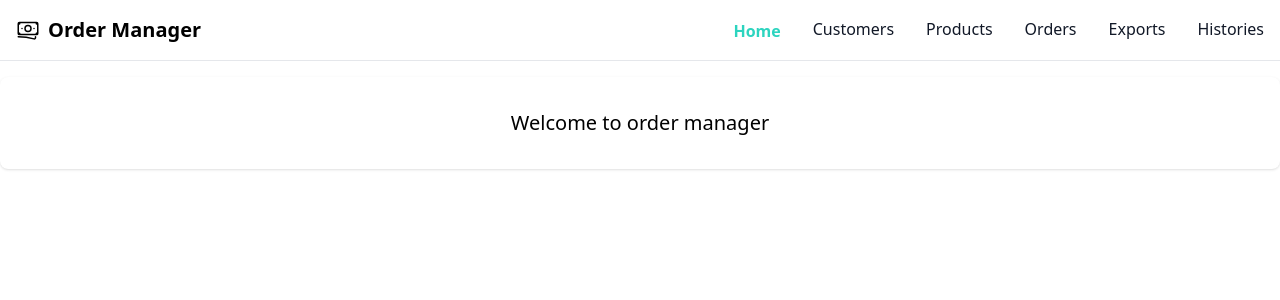
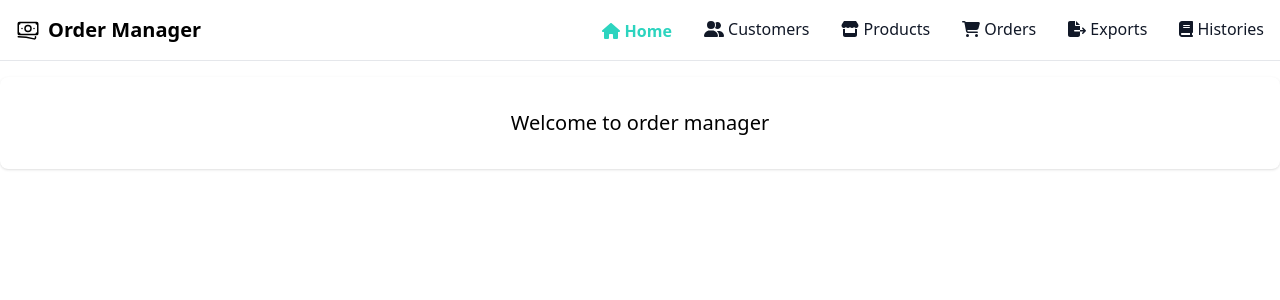
Before and after one commit to ArtiomIagolnic/order-manager, a Vue app in the folder client/: page / in a window 1280 px wide. Shown: the top 300 px of the page. Built offline with nearby package versions, Linux system fonts and the light colour scheme; no server answers.

Commit message:
icons added

```diff
--- a/client/src/components/NavBarComponent.vue
+++ b/client/src/components/NavBarComponent.vue
@@ -68,9 +68,9 @@
               :to="link.path"
               @click="closeMobileMenu"
               :class="{ 'active-link': $route.path === link.path }"
-              class="block py-2 pl-3 pr-4 text-gray-900 rounded hover:bg-gray-100 md:hover:bg-transparent md:p-0 dark:text-white  dark:hover:bg-gray-700 dark:border-gray-700 transition-colors hover:underline"
+              class="block py-2 pl-3 pr-4 text-gray-900 rounded hover:bg-gray-100 md:hover:bg-transparent md:p-0 dark:text-white dark:hover:bg-gray-700 dark:border-gray-700 transition-colors hover:underline"
             >
-              {{ link.name }}
+              <font-awesome-icon :icon="link.icon" /> {{ link.name }}
             </router-link>
           </li>
         </ul>
@@ -84,12 +84,12 @@ export default {
     return {
       isMobileMenuOpen: false,
       links: [
-        { name: "Home", path: "/" },
-        { name: "Customers", path: "/customers" },
-        { name: "Products", path: "/products" },
-        { name: "Orders", path: "/orders" },
-        { name: "Exports", path: "/exports" },
-        { name: "Histories", path: "/histories" },
+        { name: "Home", path: "/", icon: "fa-solid fa-house" },
+        { name: "Customers", path: "/customers", icon: " fa-user-group" },
+        { name: "Products", path: "/products", icon: "fa-store" },
+        { name: "Orders", path: "/orders", icon: "fa-cart-shopping" },
+        { name: "Exports", path: "/exports", icon: "fa-file-export" },
+        { name: "Histories", path: "/histories", icon: "fa-book" },
       ],
     };
   },
--- a/client/src/components/SearchComponent.vue
+++ b/client/src/components/SearchComponent.vue
@@ -11,7 +11,7 @@
     <button
       @click="search"
       class="w-1/3 bg-white border-b border-gray-300 hover:border-gray-700 hover:bg-gray-800 hover:text-white dark:border-gray-700 dark:bg-gray-800 dark:text-white dark:hover:bg-white dark:hover:border-gray-300 dark:hover:text-gray-800 font-bold py-2 px-4 ml-2 rounded"
-    >
+    ><font-awesome-icon icon="fa-solid fa-magnifying-glass" />
       Search
     </button>
   </div>
--- a/client/src/components/TableComponent.vue
+++ b/client/src/components/TableComponent.vue
@@ -2,12 +2,9 @@
   <div class="container">
     <!-- mobile version -->
     <div class="bg-white md:hidden">
-      <div class="grid grid-cols-1 sm:grid-cols-2 gap-4">
       <div class="sticky-header" :style="{ top: stickyHeaderTop }">
         <div class="px-6 py-4 flex items-center justify-between">
-            <div class="text-gray-600 text-sm">
-              {{ selectedCount }} selected
-            </div>
+          <div class="text-gray-600 text-sm">{{ selectedCount }} selected</div>
           <div class="flex space-x-4">
             <button
               @click="toggleSortMenu"
@@ -39,6 +36,7 @@
                     @click="deleteSelected"
                     class="w-full text-left px-4 py-2 text-gray-800 hover:bg-gray-100"
                   >
+                    <font-awesome-icon icon="fa-solid fa-trash" />
                     Delete Selected
                   </button>
                 </li>
@@ -48,6 +46,7 @@
                     class="text-left block w-full px-4 py-2 text-gray-800 hover:bg-gray-100"
                     :class="disabledClass"
                   >
+                    <font-awesome-icon icon="fa-solid fa-file-export" />
                     Export Selected as Excel
                   </a>
                 </li>
@@ -56,6 +55,7 @@
           </div>
         </div>
       </div>
+      <div class="grid grid-cols-1 sm:grid-cols-2 gap-4">
         <!-- Loop Through Items -->
         <div
           v-for="(item, i) in items"
@@ -116,6 +116,7 @@
                 @click="deleteSelected"
                 class="w-full text-left px-4 py-2 text-gray-800 hover:bg-gray-100"
               >
+                <font-awesome-icon icon="fa-solid fa-trash" />
                 Delete Selected
               </button>
             </li>
@@ -125,6 +126,7 @@
                 class="text-left block w-full px-4 py-2 text-gray-800 hover:bg-gray-100"
                 :class="disabledClass"
               >
+                <font-awesome-icon icon="fa-solid fa-file-export" />
                 Export Selected as Excel
               </a>
             </li>
@@ -138,9 +140,8 @@
         <!-- Table Header -->
         <slot name="table-header"></slot>
 
-
         <!-- Table Body -->
-        <div class="flex-none ">
+        <div class="flex-none">
           <slot
             name="body-item"
             v-for="(item, i) in items"
--- a/client/src/main.js
+++ b/client/src/main.js
@@ -13,10 +13,36 @@ import { FontAwesomeIcon } from "@fortawesome/vue-fontawesome";
 import {
   faSortUp,
   faSortDown,
-  faSort
+  faSort,
+  faTrash,
+  faFileExport,
+  faUserPlus,
+  faPlus,
+  faCartPlus,
+  faMagnifyingGlass,
+  faHouse,
+  faUserGroup,
+  faStore,
+  faCartShopping,
+  faBook
 } from "@fortawesome/free-solid-svg-icons";
 
-library.add(faSortUp, faSortDown,faSort);
+library.add(
+  faSortUp,
+  faSortDown,
+  faSort,
+  faTrash,
+  faFileExport,
+  faUserPlus,
+  faPlus,
+  faCartPlus,
+  faMagnifyingGlass,
+  faHouse,
+  faUserGroup,
+  faStore,
+  faCartShopping,
+  faBook
+);
 const pinia = createPinia();
 const app = createApp(App);
 
--- a/client/src/pages/customers/index.vue
+++ b/client/src/pages/customers/index.vue
@@ -11,7 +11,7 @@
   <button
     @click="openModal()"
     class="w-full md:w-2/5 bg-white border-b border-gray-300 hover:border-gray-700 hover:bg-gray-800 hover:text-white dark:border-gray-700 dark:bg-gray-800 dark:text-white dark:hover:bg-white dark:hover:border-gray-300 dark:hover:text-gray-800 font-bold py-2 px-4 mb-4 rounded"
-  >
+  ><font-awesome-icon icon="fa-solid fa-user-plus" />
     Add new customer
   </button>
 
--- a/client/src/pages/orders/index.vue
+++ b/client/src/pages/orders/index.vue
@@ -10,7 +10,7 @@
   <button
     @click="openModal()"
     class="w-full md:w-2/5 bg-white border-b border-gray-300 hover:border-gray-700 hover:bg-gray-800 hover:text-white dark:border-gray-700 dark:bg-gray-800 dark:text-white dark:hover:bg-white dark:hover:border-gray-300 dark:hover:text-gray-800 font-bold py-2 px-4 mb-4 rounded"
-  >
+  ><font-awesome-icon icon="fa-solid fa-cart-plus" />
     Add new order
   </button>
 
@@ -46,7 +46,7 @@
         <SortIconsComponent
           column="customer"
           :sortDirections="getSortDirection('customer.name')"
-          @sort-column="sortColumn('customer')"
+          @sort-column="sortColumn('customer.name')"
         >
           <template #sort-button>Customer</template>
         </SortIconsComponent>
--- a/client/src/pages/products/index.vue
+++ b/client/src/pages/products/index.vue
@@ -11,7 +11,7 @@
   <button
     @click="openModal()"
     class="w-full md:w-2/5 bg-white border-b border-gray-300 hover:border-gray-700 hover:bg-gray-800 hover:text-white dark:border-gray-700 dark:bg-gray-800 dark:text-white dark:hover:bg-white dark:hover:border-gray-300 dark:hover:text-gray-800 font-bold py-2 px-4 mb-4 rounded"
-  >
+  ><font-awesome-icon icon="fa-solid fa-plus" />
     Add new product
   </button>
 
```
Lines whose indentation alone changed are shown as unchanged.
